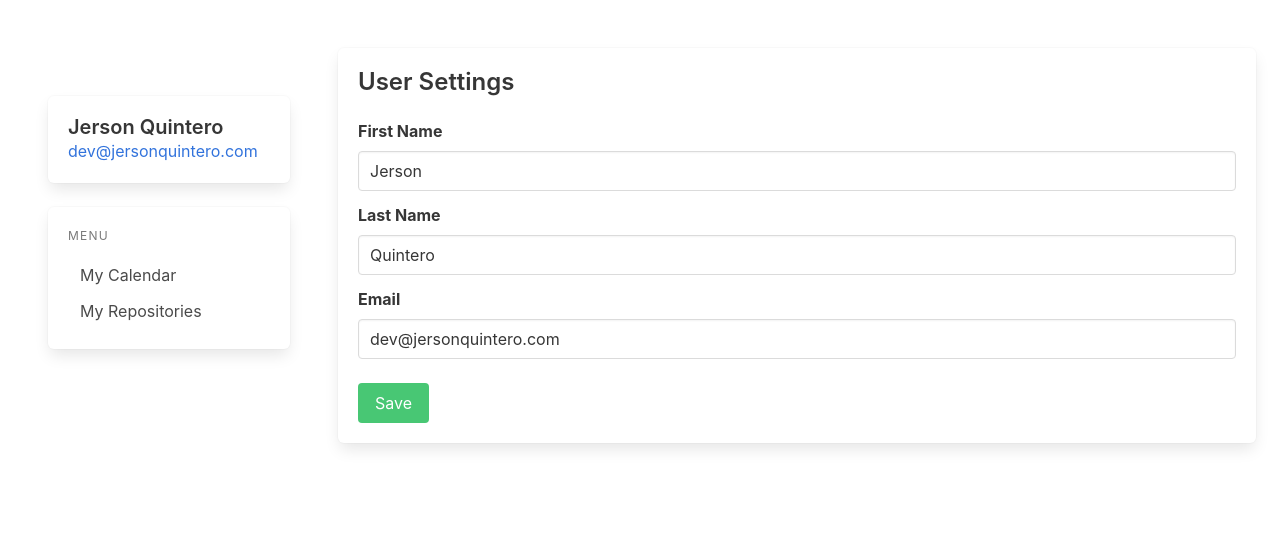
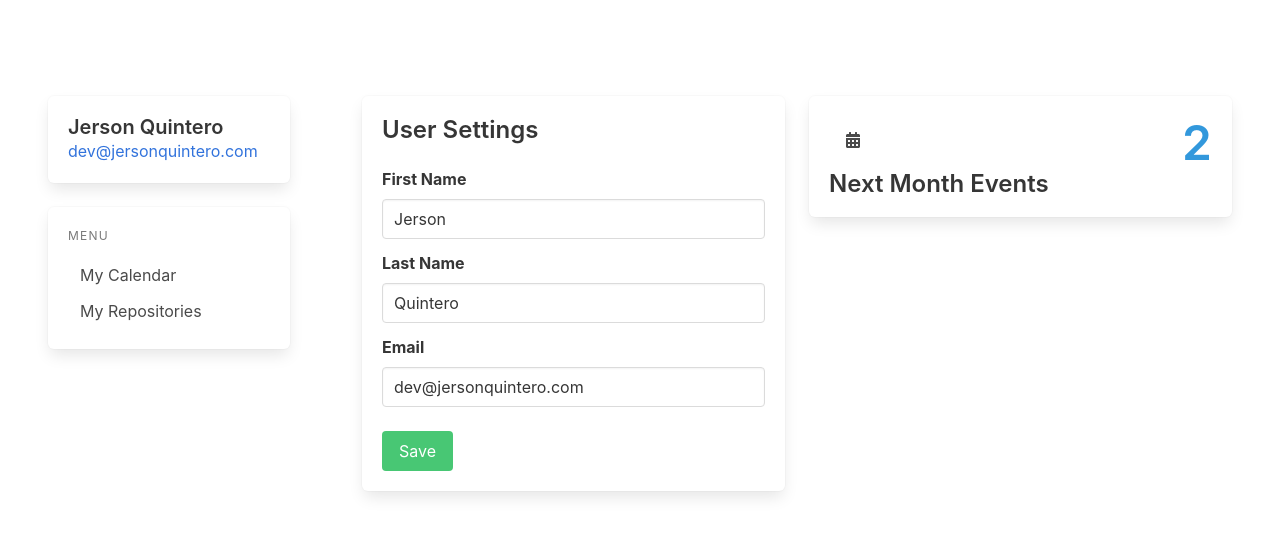
Before and after one commit to Jersonquinterolopez/hello-build-code-challenge-front-end, a React (Create React App) app: page /user-profile in a window 1280 px wide. Shown: the top 536 px of the page. Built offline with nearby package versions, Linux system fonts and the light colour scheme.

Commit message:
[Add] CalendarEntries component to UserProfile

```diff
--- /dev/null
+++ b/src/features/user/CalendarEntries/index.jsx
@@ -0,0 +1,25 @@
+import React from 'react';
+import { Link } from 'react-router-dom';
+
+const CalendarEntries = ({ upcomingEvents }) => {
+  const entries = upcomingEvents.length;
+  return (
+    <div className="box">
+      <div className="media">
+        <div className="media-left">
+          <span className="icon is-large">
+            <i className="fas fa-calendar-alt"></i>
+          </span>
+        </div>
+        <div className="media-content has-text-right">
+          <h3 className="title is-1 has-text-info">{entries}</h3>
+        </div>
+      </div>
+      <Link to="calendar">
+        <p className="title is-4">Next Month Events</p>
+      </Link>
+    </div>
+  );
+};
+
+export default CalendarEntries;
--- a/src/features/user/UserProfile/index.jsx
+++ b/src/features/user/UserProfile/index.jsx
@@ -1,17 +1,25 @@
 import React from 'react';
 import { useDispatch, useStore } from '../../../store/StoreProvider';
 import AccessInfo from '../AccessInfo';
+import CalendarEntries from '../CalendarEntries';
 
 const UserProfile = () => {
-  const { user } = useStore();
+  const { user, upcomingEvents } = useStore();
   const dispatch = useDispatch();
 
   return (
-    <div>
-      <AccessInfo user={user} dispatch={dispatch} />
-      {/* <CalendarEntries upcomingEvents={upcomingEvents} />
-      // list favorites and send it to the database
-      <FavoriteRepos favoriteRepos={favoriteRepos} /> */}
+    <div className="section">
+      <div className="columns">
+        <div className="column">
+          <AccessInfo user={user} dispatch={dispatch} />
+        </div>
+        <div className="column">
+          <CalendarEntries upcomingEvents={upcomingEvents} />
+        </div>
+      </div>
+
+      {/* list favorites and send it to the database */}
+      {/* <FavoriteRepos favoriteRepos={favoriteRepos} /> */}
     </div>
   );
 };
```
